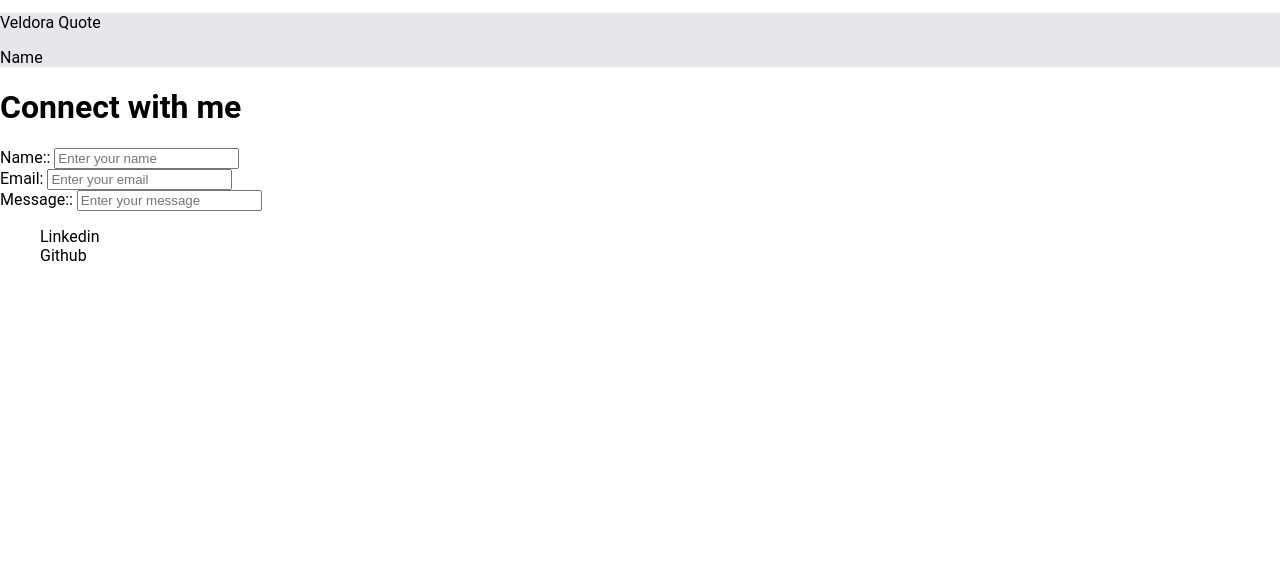
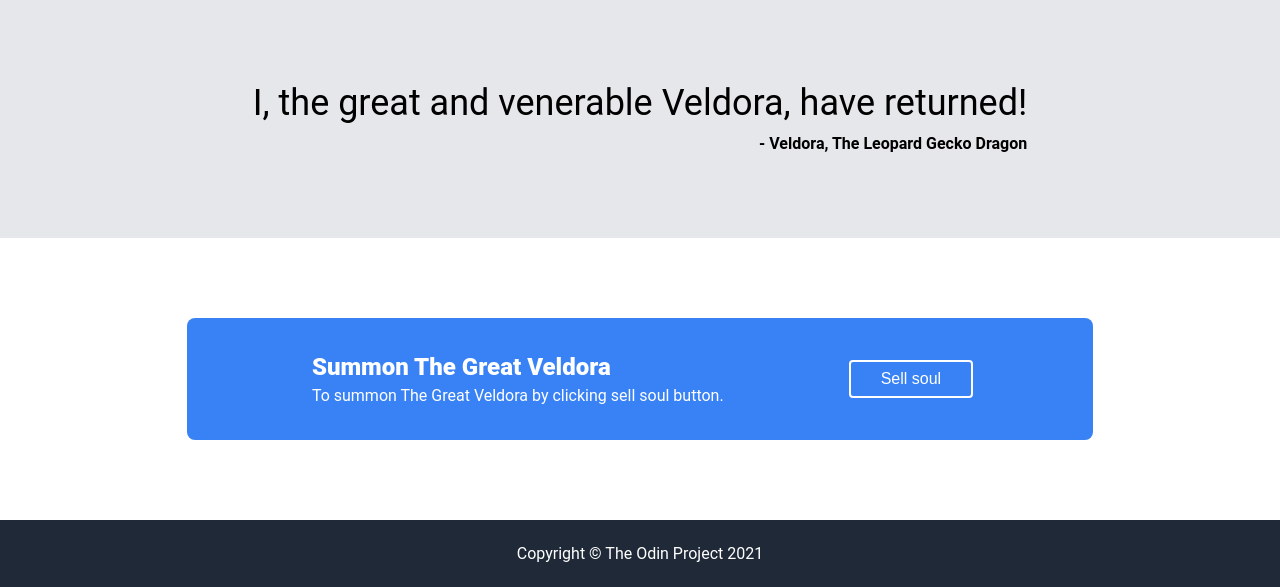
Before and after one commit to RafaelEspina1102/top-landing-page, a plain HTML site: page index.html in a window 1280 px wide. Shown: the part 747-1334 px from the top of the page. Before the commit the page ends 1028 px from the top, so only its background shows below. Drawn offline with Linux system fonts and the light colour scheme.

Commit message:
completed task

```diff
--- a/index.html
+++ b/index.html
@@ -57,25 +57,25 @@
 
     <!--Third Section-->
     <div class="section-three">
-      <p>Veldora Quote</p>
-      <p>Name</p>
+      <div class="container-quote">
+        <p class="quote">I, the great and venerable Veldora, have returned!</p>
+        <p class="quote-name">- Veldora, The Leopard Gecko Dragon</p>
+      </div>
     </div>
 
     <!--Forth Section-->
     <div class="section-four">
-      <h1>Connect with me</h1>
-      <label for="name">Name::</label>
-      <input type="text" id="name" placeholder="Enter your name" />
-      <br />
-      <label for="email">Email:</label>
-      <input type="text" id="email" placeholder="Enter your email" />
-      <br />
-      <label for="message">Message::</label>
-      <input type="text" id="message" placeholder="Enter your message" />
-      <ul>
-        <li>Linkedin</li>
-        <li>Github</li>
-      </ul>
+      <div class="container-four">
+        <div class="text-information">
+          <p class="heading-four">Summon The Great Veldora</p>
+          <p>To summon The Great Veldora by clicking sell soul button.</p>
+        </div>
+        <button id="sell-soul">Sell soul</button>
+      </div>
+    </div>
+
+    <div class="footer">
+      <p>Copyright © The Odin Project 2021</p>
     </div>
   </body>
 </html>
--- a/style.css
+++ b/style.css
@@ -69,3 +69,74 @@ ul {
 .section-three {
   background-color: #e5e7eb;
 }
+
+.section-three {
+  display: flex;
+  padding: 80px 0;
+  justify-content: center;
+}
+
+.section-three .container-quote {
+  display: flex;
+  flex-direction: column;
+  align-items: end;
+}
+
+.quote {
+  font-size: 36px;
+}
+
+.quote-name {
+  font-weight: bold;
+}
+
+.section-three p {
+  margin: 5px;
+}
+
+.section-four p {
+  margin: 5px;
+  color: white;
+}
+
+.heading-four {
+  font-size: 24px;
+  color: #1f2937;
+  font-weight: 900;
+}
+
+.section-four {
+  display: flex;
+  justify-content: center;
+  padding: 80px;
+}
+
+.container-four {
+  background-color: #3882f6;
+  border-radius: 8px;
+  display: flex;
+  padding: 30px 120px;
+  justify-content: space-between;
+  gap: 120px;
+  align-items: center;
+}
+
+.text-information {
+  font-size: 16px;
+}
+
+#sell-soul {
+  background-color: #3882f6;
+  color: white;
+  border: 2px solid white;
+  border-radius: 4px;
+  padding: 8px 30px;
+  font-size: 16px;
+}
+
+.footer {
+  background-color: #1f2937;
+  text-align: center;
+  padding: 8px;
+  color: white;
+}
```
